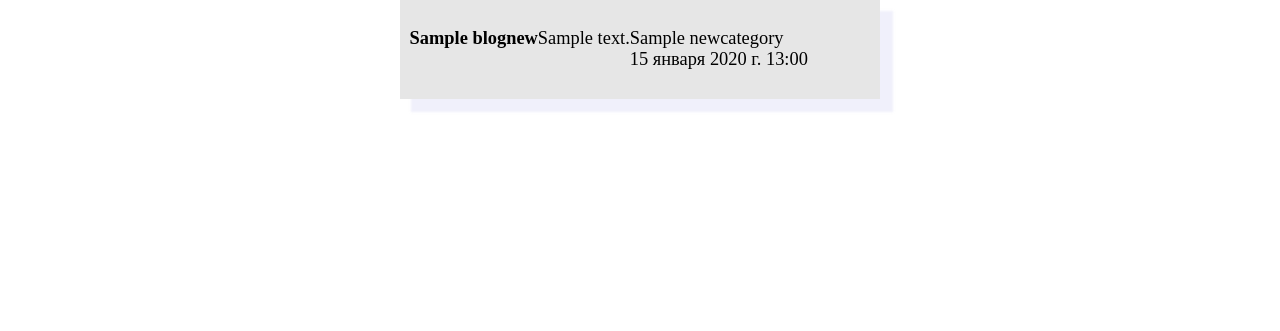
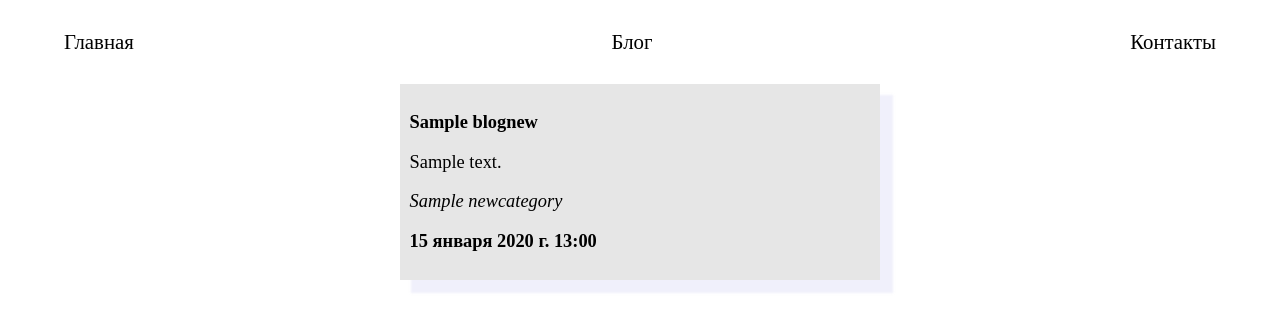
Before and after one commit to korchizhinskiy/portfolio, a Django app: page /blog_new/1 in a window 1280 px wide. Shown: the top 331 px of the page. Run offline with Django 4.2, Linux system fonts and the light colour scheme; tables that the repository leaves empty hold one stand-in row (values such as "Sample post").

Commit message:
Change structure, add category and date of create

```diff
--- a/blog/templates/blog/view_new.html
+++ b/blog/templates/blog/view_new.html
@@ -7,12 +7,17 @@
 {% endblock %}
 
 {% block content %}
+  {% block navigation %}
+    {{ block.super }}
+  {% endblock %}
 <section>
   <div class="content_item">
-    <p class="content_item_title">{{ blog_new.title }}</p>
-    <p class="content_item_content">{{ blog_new.content}}</p>
-    <p>{{ blog_new.category.category_name }} </br> {{ blog_new.create_date}}</p>
-  </div>
+    <div class="content_item_wrapper">
+      <p class="content_item_title">{{ blog_new.title }}</p>
+      <p class="content_item_content">{{ blog_new.content|truncatewords:100 }}</p>
+    </div>
+    <p class="content_item_category"><i>{{ blog_new.category.category_name }}</i></p>
+    <p class="content_item_date"><b>{{ blog_new.create_date }}</b></p>
 </section>
 {% endblock %}
 
```
